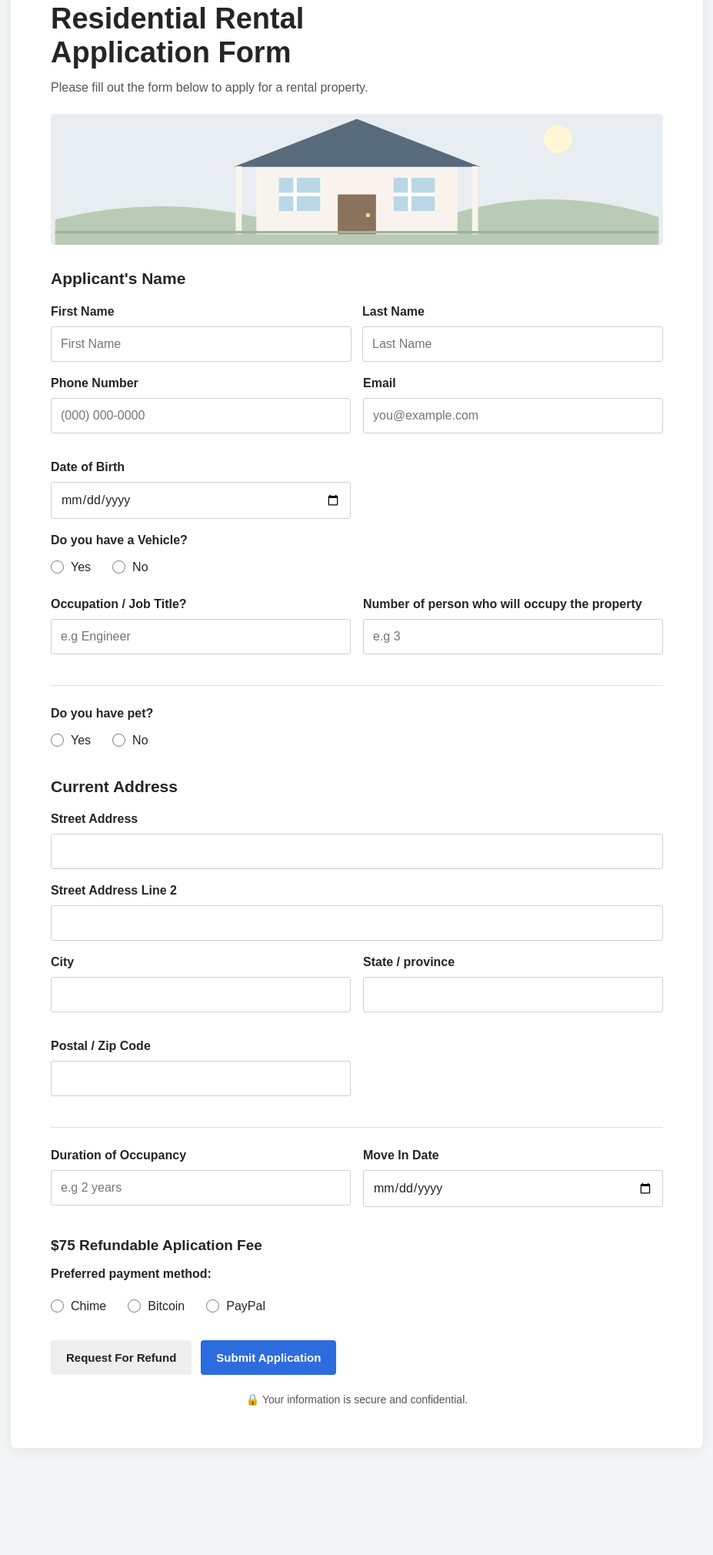
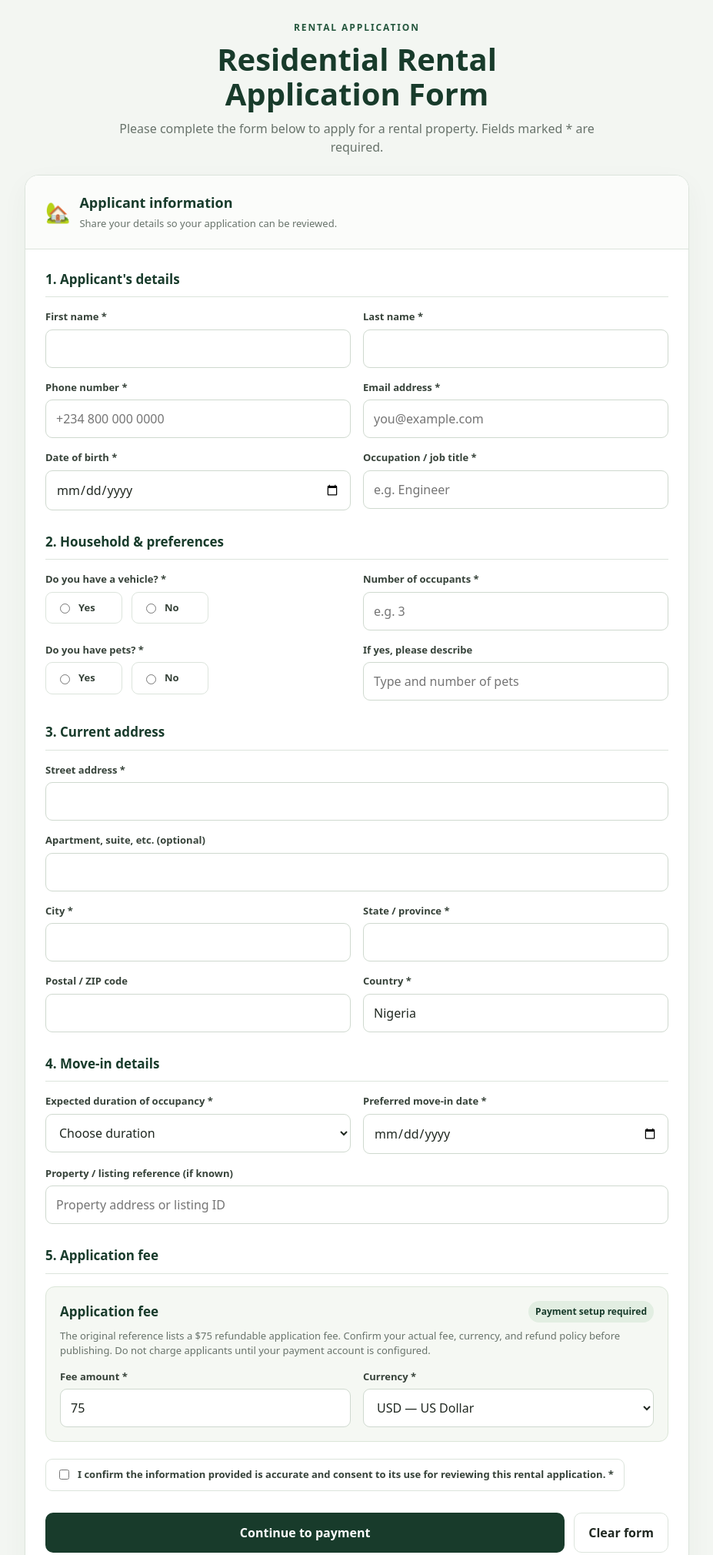
Before and after one commit to berjh-money/rental-application, a plain HTML site: page index.html in a window 1280 px wide. Shown: the part 87-2107 px from the top of the page at 77% size, without its empty margins (176-1103 px from the left). Before the commit the page ends 2006 px from the top, so only its background shows below. Drawn offline with Linux system fonts and the light colour scheme.

Commit message:
Revamp rental application form layout and styles
Refactor HTML structure and styles for rental application form.

```diff
--- a/index.html
+++ b/index.html
@@ -2,185 +2,122 @@
 <html lang="en">
 <head>
 <meta charset="UTF-8">
-  <meta name="viewport" content="width=device-width, initial-scale=1.0">
+<meta name="viewport" content="width=device-width, initial-scale=1">
+<meta name="theme-color" content="#183b2b">
 <title>Residential Rental Application Form</title>
 <style>
-    :root {
-      --ink: #252525;
-      --muted: #666;
-      --line: #d8d8d8;
-      --accent: #2d6cdf;
-      --bg: #f4f5f7;
-    }
-    * { box-sizing: border-box; }
-    body {
-      margin: 0;
-      background: var(--bg);
-      color: var(--ink);
-      font: 16px/1.5 Arial, Helvetica, sans-serif;
-    }
-    .page {
-      width: min(900px, calc(100% - 32px));
-      margin: 38px auto;
-      background: #fff;
-      padding: clamp(22px, 5vw, 52px);
-      border-radius: 7px;
-      box-shadow: 0 3px 18px rgba(0,0,0,.08);
-    }
-    h1 { font-size: clamp(28px, 4vw, 38px); line-height: 1.15; margin: 0 0 12px; }
-    .intro { color: #555; margin: 0 0 22px; }
-    .house {
-      width: 100%;
-      height: 170px;
-      display: block;
-      object-fit: cover;
-      border-radius: 4px;
-      margin: 0 0 28px;
-      background: #e9edf1;
-    }
-    h2 { font-size: 21px; margin: 24px 0 15px; }
-    h3 { font-size: 19px; margin: 20px 0 10px; }
-    .grid { display: grid; grid-template-columns: repeat(2, minmax(0, 1fr)); gap: 16px; }
-    .field { min-width: 0; margin-bottom: 16px; }
-    label, .field-title { display: block; font-weight: 600; margin-bottom: 7px; }
-    input, select {
-      display: block;
-      width: 100%;
-      min-height: 44px;
-      padding: 10px 12px;
-      border: 1px solid #cfcfcf;
-      border-radius: 3px;
-      background: #fff;
-      color: #222;
-      font: inherit;
-    }
-    input:focus, select:focus { outline: 2px solid rgba(45,108,223,.22); border-color: var(--accent); }
-    .name-grid { display: grid; grid-template-columns: 1fr 1fr; gap: 14px; }
-    .choices { display: flex; gap: 28px; flex-wrap: wrap; padding: 4px 0 8px; }
-    .choices label {
-      display: inline-flex; align-items: center; gap: 9px;
-      font-weight: 400; margin: 0; cursor: pointer;
-    }
-    .choices input { width: 17px; min-height: 17px; height: 17px; margin: 0; accent-color: var(--accent); }
-    hr { border: 0; border-top: 1px solid #ddd; margin: 24px 0; }
-    .payment-note { font-weight: 700; margin: 0 0 14px; }
-    .actions { display: flex; flex-wrap: wrap; gap: 12px; margin-top: 24px; }
-    button {
-      border: 0; border-radius: 4px; padding: 12px 20px; min-height: 45px;
-      font: 600 15px Arial, Helvetica, sans-serif; cursor: pointer;
-    }
-    .secondary { background: #eee; color: #222; }
-    .primary { background: var(--accent); color: white; }
-    .secure { text-align: center; color: #555; font-size: 14px; margin: 22px 0 0; }
-    .status { display: none; padding: 12px; margin-top: 16px; background: #f1f6ff; border: 1px solid #c9dcff; border-radius: 4px; }
-    @media (max-width: 600px) {
-      .page { margin: 16px auto; width: calc(100% - 20px); padding: 22px 18px; }
-      .grid, .name-grid { grid-template-columns: 1fr; gap: 0; }
-      .house { height: 135px; }
-      .actions button { width: 100%; }
-    }
+:root{--green:#183b2b;--green2:#24563d;--ink:#202821;--muted:#68736b;--line:#dce4dc;--bg:#f3f6f2;--white:#fff;--gold:#d5b779}
+*{box-sizing:border-box}body{margin:0;background:var(--bg);color:var(--ink);font:16px/1.5 system-ui,-apple-system,BlinkMacSystemFont,"Segoe UI",sans-serif}
+.topbar{background:var(--green);color:white;padding:18px 20px}.topinner{max-width:980px;margin:auto;display:flex;align-items:center;gap:12px}.brandmark{width:42px;height:42px;border-radius:12px;background:#ffffff1b;display:grid;place-items:center;font-size:23px}.brand{font-weight:750;letter-spacing:.01em}.brand small{display:block;font-weight:400;font-size:12px;color:#dce8df;letter-spacing:.08em;text-transform:uppercase}
+main{max-width:900px;margin:36px auto;padding:0 18px 40px}.intro{text-align:center;margin:0 auto 24px;max-width:680px}.eyebrow{font-size:12px;letter-spacing:.16em;text-transform:uppercase;color:var(--green2);font-weight:750}.intro h1{font-size:clamp(28px,5vw,40px);line-height:1.12;margin:10px 0;color:var(--green)}.intro p{color:var(--muted);margin:10px 0 0}
+.card{background:var(--white);border:1px solid var(--line);border-radius:18px;box-shadow:0 12px 35px #183b2b0b;overflow:hidden}.cardhead{padding:22px 26px;background:#fbfcfa;border-bottom:1px solid var(--line);display:flex;gap:12px;align-items:center}.house{font-size:26px}.cardhead strong{display:block;color:var(--green);font-size:18px}.cardhead span{color:var(--muted);font-size:13px}.formbody{padding:26px}
+.section{margin:0 0 28px}.section h2{font-size:17px;color:var(--green);margin:0 0 16px;padding-bottom:10px;border-bottom:1px solid var(--line)}.grid{display:grid;grid-template-columns:repeat(2,minmax(0,1fr));gap:16px}.field{display:flex;flex-direction:column;gap:6px}.field.full{grid-column:1/-1}label,.label{font-size:13px;font-weight:650;color:#37433a}input,select,textarea{width:100%;border:1px solid #cfd9cf;border-radius:9px;padding:12px 13px;font:inherit;background:white;color:var(--ink);min-height:46px}input:focus,select:focus,textarea:focus{outline:3px solid #24563d20;border-color:var(--green2)}.hint{font-size:12px;color:var(--muted)}.choices{display:flex;gap:12px;flex-wrap:wrap}.choice{display:flex;align-items:center;gap:8px;border:1px solid var(--line);padding:10px 13px;border-radius:9px;min-width:100px}.choice input{width:auto;min-height:auto;accent-color:var(--green)}
+.fee{background:#f5f8f3;border:1px solid #dbe6d8;border-radius:12px;padding:18px;margin-bottom:22px}.feehead{display:flex;justify-content:space-between;gap:12px;align-items:center}.fee h3{margin:0;color:var(--green);font-size:17px}.pill{background:#e2eee2;color:var(--green);font-size:12px;padding:5px 9px;border-radius:999px;font-weight:700}.fee p{color:var(--muted);font-size:13px;margin:8px 0 14px}.fee .grid{align-items:end}.actions{display:flex;gap:12px;flex-wrap:wrap}.btn{border:0;border-radius:10px;padding:13px 18px;font:inherit;font-weight:750;cursor:pointer}.btn-primary{background:var(--green);color:white;flex:1}.btn-primary:hover{background:var(--green2)}.btn-secondary{background:white;border:1px solid var(--line);color:var(--ink)}.notice{margin-top:16px;padding:13px 15px;border-radius:10px;display:none;font-size:14px}.notice.show{display:block}.notice.info{background:#eef4ff;color:#203c72}.notice.error{background:#fff0ef;color:#8b2e26}.notice.success{background:#eaf7ec;color:#205c2b}.privacy{text-align:center;color:var(--muted);font-size:12px;margin:18px 0 0}.footer{text-align:center;color:#7a847b;font-size:12px;margin-top:22px}
+@media(max-width:620px){main{margin-top:24px;padding:0 12px 28px}.formbody{padding:19px 16px}.cardhead{padding:18px}.grid{grid-template-columns:1fr}.field.full{grid-column:auto}.feehead{align-items:flex-start;flex-direction:column}.actions{flex-direction:column}.btn{width:100%}}
 </style>
 </head>
 <body>
-  <main class="page">
-    <h1>Residential Rental<br>Application Form</h1>
-    <p class="intro">Please fill out the form below to apply for a rental property.</p>
-
-    <svg class="house" viewBox="0 0 1200 260" role="img" aria-label="House" xmlns="http://www.w3.org/2000/svg">
-      <rect width="1200" height="260" fill="#e7edf1"/>
-      <circle cx="1000" cy="50" r="28" fill="#fff7d6"/>
-      <path d="M0 210 Q200 160 400 205 T800 195 T1200 205 V260 H0Z" fill="#b9cbb5"/>
-      <rect x="400" y="94" width="400" height="145" fill="#f8f4ed"/>
-      <path d="M355 105 L600 10 L845 105Z" fill="#586b7d"/>
-      <rect x="445" y="127" width="82" height="66" fill="#b9d7e5"/>
-      <rect x="673" y="127" width="82" height="66" fill="#b9d7e5"/>
-      <path d="M477 127 V193 M445 160 H527 M705 127 V193 M673 160 H755" stroke="#fff" stroke-width="7"/>
-      <rect x="562" y="160" width="76" height="79" fill="#8b725d"/>
-      <circle cx="622" cy="201" r="4" fill="#f6d88d"/>
-      <path d="M365 239 V104 M835 239 V104" stroke="#f8f4ed" stroke-width="12"/>
-      <path d="M0 235 H1200" stroke="#9eb39b" stroke-width="5"/>
-    </svg>
-
-    <form id="rental-form">
-      <h2>Applicant's Name</h2>
-      <div class="name-grid">
-        <div class="field"><label for="first-name">First Name</label><input id="first-name" name="firstName" placeholder="First Name" autocomplete="given-name" required></div>
-        <div class="field"><label for="last-name">Last Name</label><input id="last-name" name="lastName" placeholder="Last Name" autocomplete="family-name" required></div>
-      </div>
-
+<header class="topbar"><div class="topinner"><div class="brandmark" aria-hidden="true">⌂</div><div class="brand">Residential Rental<small>Application portal</small></div></div></header>
+<main>
+  <div class="intro"><div class="eyebrow">Rental application</div><h1>Residential Rental<br>Application Form</h1><p>Please complete the form below to apply for a rental property. Fields marked * are required.</p></div>
+  <div class="card">
+    <div class="cardhead"><div class="house">🏡</div><div><strong>Applicant information</strong><span>Share your details so your application can be reviewed.</span></div></div>
+    <form id="rentalForm" class="formbody">
+      <section class="section"><h2>1. Applicant's details</h2><div class="grid">
+        <div class="field"><label for="firstName">First name *</label><input id="firstName" name="firstName" autocomplete="given-name" required></div>
+        <div class="field"><label for="lastName">Last name *</label><input id="lastName" name="lastName" autocomplete="family-name" required></div>
+        <div class="field"><label for="phone">Phone number *</label><input id="phone" name="phone" type="tel" autocomplete="tel" placeholder="+234 800 000 0000" required></div>
+        <div class="field"><label for="email">Email address *</label><input id="email" name="email" type="email" autocomplete="email" placeholder="you@example.com" required></div>
+        <div class="field"><label for="dob">Date of birth *</label><input id="dob" name="dob" type="date" required></div>
+        <div class="field"><label for="occupation">Occupation / job title *</label><input id="occupation" name="occupation" placeholder="e.g. Engineer" required></div>
+      </div></section>
+      <section class="section"><h2>2. Household &amp; preferences</h2><div class="grid">
+        <div class="field"><span class="label">Do you have a vehicle? *</span><div class="choices"><label class="choice"><input type="radio" name="vehicle" value="Yes" required> Yes</label><label class="choice"><input type="radio" name="vehicle" value="No"> No</label></div></div>
+        <div class="field"><label for="occupants">Number of occupants *</label><input id="occupants" name="occupants" type="number" min="1" max="50" placeholder="e.g. 3" required></div>
+        <div class="field"><span class="label">Do you have pets? *</span><div class="choices"><label class="choice"><input type="radio" name="pets" value="Yes" required> Yes</label><label class="choice"><input type="radio" name="pets" value="No"> No</label></div></div>
+        <div class="field"><label for="petDetails">If yes, please describe</label><input id="petDetails" name="petDetails" placeholder="Type and number of pets"></div>
+      </div></section>
+      <section class="section"><h2>3. Current address</h2><div class="grid">
+        <div class="field full"><label for="street">Street address *</label><input id="street" name="street" autocomplete="street-address" required></div>
+        <div class="field full"><label for="street2">Apartment, suite, etc. (optional)</label><input id="street2" name="street2"></div>
+        <div class="field"><label for="city">City *</label><input id="city" name="city" autocomplete="address-level2" required></div>
+        <div class="field"><label for="state">State / province *</label><input id="state" name="state" autocomplete="address-level1" required></div>
+        <div class="field"><label for="postal">Postal / ZIP code</label><input id="postal" name="postal" autocomplete="postal-code"></div>
+        <div class="field"><label for="country">Country *</label><input id="country" name="country" value="Nigeria" autocomplete="country-name" required></div>
+      </div></section>
+      <section class="section"><h2>4. Move-in details</h2><div class="grid">
+        <div class="field"><label for="duration">Expected duration of occupancy *</label><select id="duration" name="duration" required><option value="">Choose duration</option><option>Less than 6 months</option><option>6 months</option><option>1 year</option><option>2 years</option><option>3 years or more</option><option>Not sure yet</option></select></div>
+        <div class="field"><label for="moveIn">Preferred move-in date *</label><input id="moveIn" name="moveIn" type="date" required></div>
+        <div class="field full"><label for="property">Property / listing reference (if known)</label><input id="property" name="property" placeholder="Property address or listing ID"></div>
+      </div></section>
+      <section class="section"><h2>5. Application fee</h2>
+        <div class="fee"><div class="feehead"><h3>Application fee</h3><span class="pill">Payment setup required</span></div>
+          <p>The original reference lists a $75 refundable application fee. Confirm your actual fee, currency, and refund policy before publishing. Do not charge applicants until your payment account is configured.</p>
           <div class="grid">
-        <div class="field"><label for="phone">Phone Number</label><input id="phone" name="phone" type="tel" placeholder="(000) 000-0000" autocomplete="tel" required></div>
-        <div class="field"><label for="email">Email</label><input id="email" name="email" type="email" placeholder="you@example.com" autocomplete="email" required></div>
-        <div class="field"><label for="dob">Date of Birth</label><input id="dob" name="dob" type="date" required></div>
-      </div>
-
-      <div class="field">
-        <span class="field-title">Do you have a Vehicle?</span>
-        <div class="choices">
-          <label><input type="radio" name="vehicle" value="Yes" required> Yes</label>
-          <label><input type="radio" name="vehicle" value="No"> No</label>
+            <div class="field"><label for="feeAmount">Fee amount *</label><input id="feeAmount" name="feeAmount" type="number" min="0" step="0.01" value="75" required></div>
+            <div class="field"><label for="currency">Currency *</label><select id="currency" name="currency" required><option value="USD">USD — US Dollar</option><option value="NGN">NGN — Nigerian Naira</option><option value="GBP">GBP — British Pound</option></select></div>
           </div>
         </div>
-
-      <div class="grid">
-        <div class="field"><label for="occupation">Occupation / Job Title?</label><input id="occupation" name="occupation" placeholder="e.g Engineer" required></div>
-        <div class="field"><label for="occupants">Number of person who will occupy the property</label><input id="occupants" name="occupants" type="number" min="1" placeholder="e.g 3" required></div>
+        <div class="field"><label class="choice" style="width:fit-content"><input type="checkbox" id="consent" required> I confirm the information provided is accurate and consent to its use for reviewing this rental application. *</label></div>
+      </section>
+      <div class="actions"><button class="btn btn-primary" type="submit">Continue to payment</button><button class="btn btn-secondary" type="reset">Clear form</button></div>
+      <div id="notice" class="notice" role="status" aria-live="polite"></div>
+      <p class="privacy">🔒 Your information should be handled securely and confidentially. Your application is submitted securely to our application system. Payment is not active yet.</p>
+    </form>
   </div>
-
-      <hr>
-      <div class="field">
-        <span class="field-title">Do you have pet?</span>
-        <div class="choices">
-          <label><input type="radio" name="pet" value="Yes" required> Yes</label>
-          <label><input type="radio" name="pet" value="No"> No</label>
-        </div>
-      </div>
-
-      <h2>Current Address</h2>
-      <div class="field"><label for="address">Street Address</label><input id="address" name="address" autocomplete="street-address" required></div>
-      <div class="field"><label for="address2">Street Address Line 2</label><input id="address2" name="address2"></div>
-      <div class="grid">
-        <div class="field"><label for="city">City</label><input id="city" name="city" autocomplete="address-level2" required></div>
-        <div class="field"><label for="state">State / province</label><input id="state" name="state" autocomplete="address-level1" required></div>
-        <div class="field"><label for="postal">Postal / Zip Code</label><input id="postal" name="postal" autocomplete="postal-code" required></div>
-      </div>
-
-      <hr>
-      <div class="grid">
-        <div class="field"><label for="duration">Duration of Occupancy</label><input id="duration" name="duration" placeholder="e.g 2 years" required></div>
-        <div class="field"><label for="move-in">Move In Date</label><input id="move-in" name="moveIn" type="date" required></div>
-      </div>
-
-      <h3>$75 Refundable Aplication Fee</h3>
-      <p class="payment-note">Preferred payment method:</p>
-      <div class="choices">
-        <label><input type="radio" name="paymentMethod" value="Chime" required> Chime</label>
-        <label><input type="radio" name="paymentMethod" value="Bitcoin"> Bitcoin</label>
-        <label><input type="radio" name="paymentMethod" value="PayPal"> PayPal</label>
-      </div>
-
-      <div class="actions">
-        <button class="secondary" type="button" id="refund">Request For Refund</button>
-        <button class="primary" type="submit">Submit Application</button>
-      </div>
-      <p class="secure">🔒 Your information is secure and confidential.</p>
-      <div class="status" id="status" role="status" aria-live="polite"></div>
-    </form>
+  <div class="footer">Residential Rental Application Form</div>
 </main>
 <script>
-    // Front-end demonstration only: this page does not transmit or store application data
-    // and does not process payments.
-    const statusBox = document.getElementById('status');
-    document.getElementById('rental-form').addEventListener('submit', (event) => {
-      event.preventDefault();
-      if (!event.currentTarget.reportValidity()) return;
-      statusBox.style.display = 'block';
-      statusBox.textContent = 'Demo only: your application has not been sent. Connect a secure backend before accepting real applications.';
+const form=document.getElementById('rentalForm'), notice=document.getElementById('notice');
+// Replace these two placeholders before uploading this file to GitHub Pages.
+const SUPABASE_FUNCTION_URL = 'https://ypnhrqyophqyoyqnngon.supabase.co/functions/v1/submit-application';
+const SUPABASE_PUBLISHABLE_KEY = 'sb_publishable_tyS2VXN5TUZfo-jbUWAV-A_7Qox0EH5';
+function showNotice(type,msg){notice.className='notice show '+type;notice.textContent=msg;notice.scrollIntoView({behavior:'smooth',block:'nearest'});}
+form.addEventListener('submit', async e=>{
+  e.preventDefault();
+  if(!form.reportValidity()) return;
+  if(SUPABASE_FUNCTION_URL.startsWith('PASTE_') || SUPABASE_PUBLISHABLE_KEY.startsWith('PASTE_')) {
+    showNotice('error','The website connection is not configured yet. Please contact the site administrator.');
+    return;
+  }
+  const d=Object.fromEntries(new FormData(form).entries());
+  const payload={
+    first_name:d.firstName,
+    last_name:d.lastName,
+    email:d.email,
+    phone:d.phone,
+    date_of_birth:d.dob,
+    occupation:d.occupation,
+    occupants:d.occupants ? Number(d.occupants) : null,
+    has_pet:d.pets,
+    vehicle:d.vehicle,
+    street_address:d.street,
+    street_address_2:d.street2,
+    city:d.city,
+    state:d.state,
+    postal_code:d.postal,
+    duration_of_occupancy:d.duration,
+    move_in_date:d.moveIn
+  };
+  const submitButton=form.querySelector('button[type="submit"]');
+  submitButton.disabled=true; submitButton.textContent='Submitting…';
+  try {
+    const response=await fetch(SUPABASE_FUNCTION_URL,{
+      method:'POST',
+      headers:{'Content-Type':'application/json','apikey':SUPABASE_PUBLISHABLE_KEY},
+      body:JSON.stringify(payload)
     });
-    document.getElementById('refund').addEventListener('click', () => {
-      statusBox.style.display = 'block';
-      statusBox.textContent = 'Demo only: refund requests are not submitted from this page.';
+    const result=await response.json().catch(()=>({}));
+    if(!response.ok || !result.success) throw new Error(result.error || 'Submission failed. Please try again.');
+    showNotice('success','Your application was submitted successfully. Reference: '+result.application.id+'. Status: pending. Online payment is not active yet; do not send any payment until the payment provider is configured.');
+    form.reset();
+  } catch(err) {
+    showNotice('error',err.message || 'We could not submit your application. Please try again later.');
+  } finally {
+    submitButton.disabled=false; submitButton.textContent='Continue to payment';
+  }
 });
+form.addEventListener('reset',()=>{setTimeout(()=>{notice.className='notice';notice.textContent='';},0)});
 </script>
 </body>
 </html>
```
Lines whose indentation alone changed are shown as unchanged.
